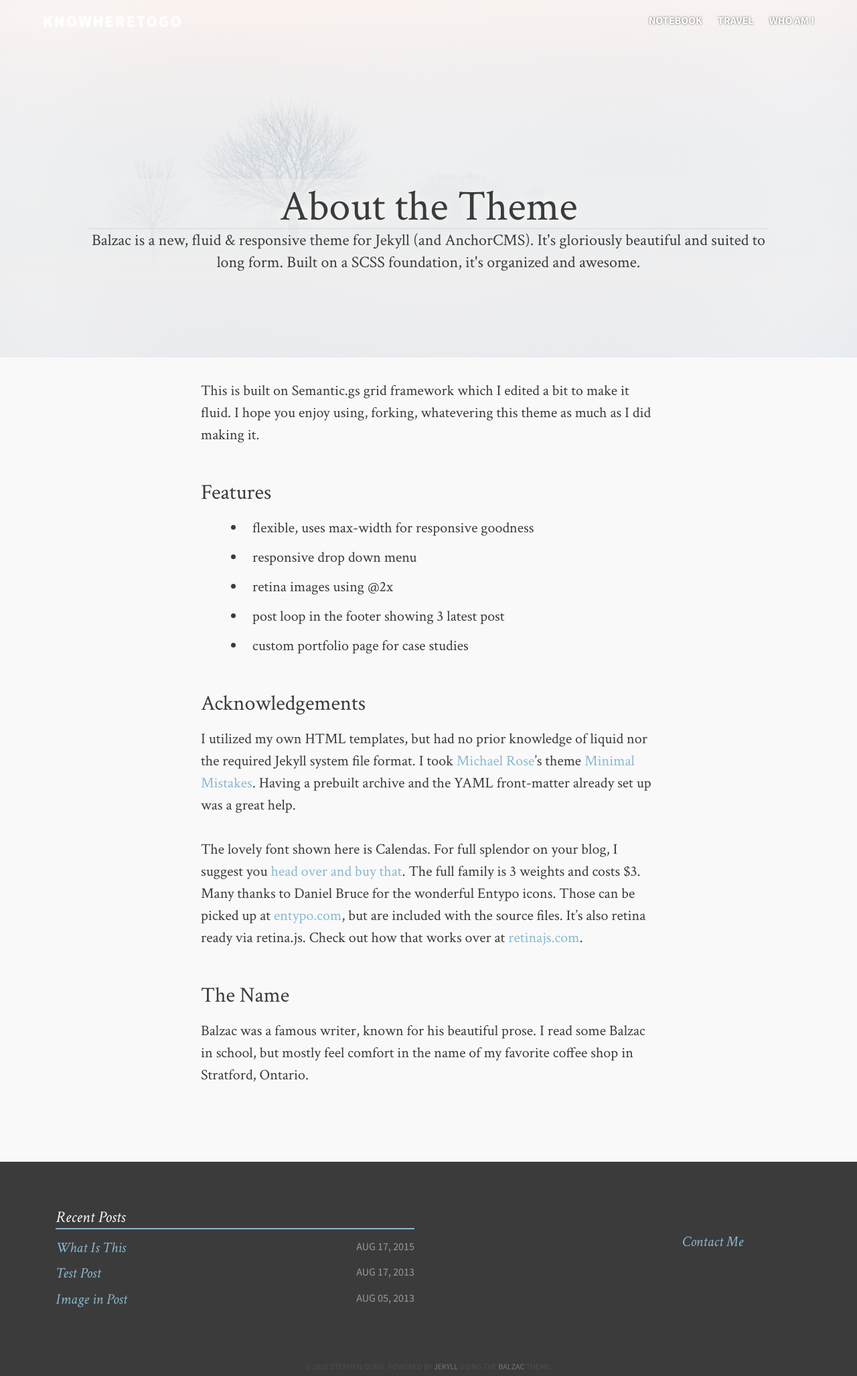
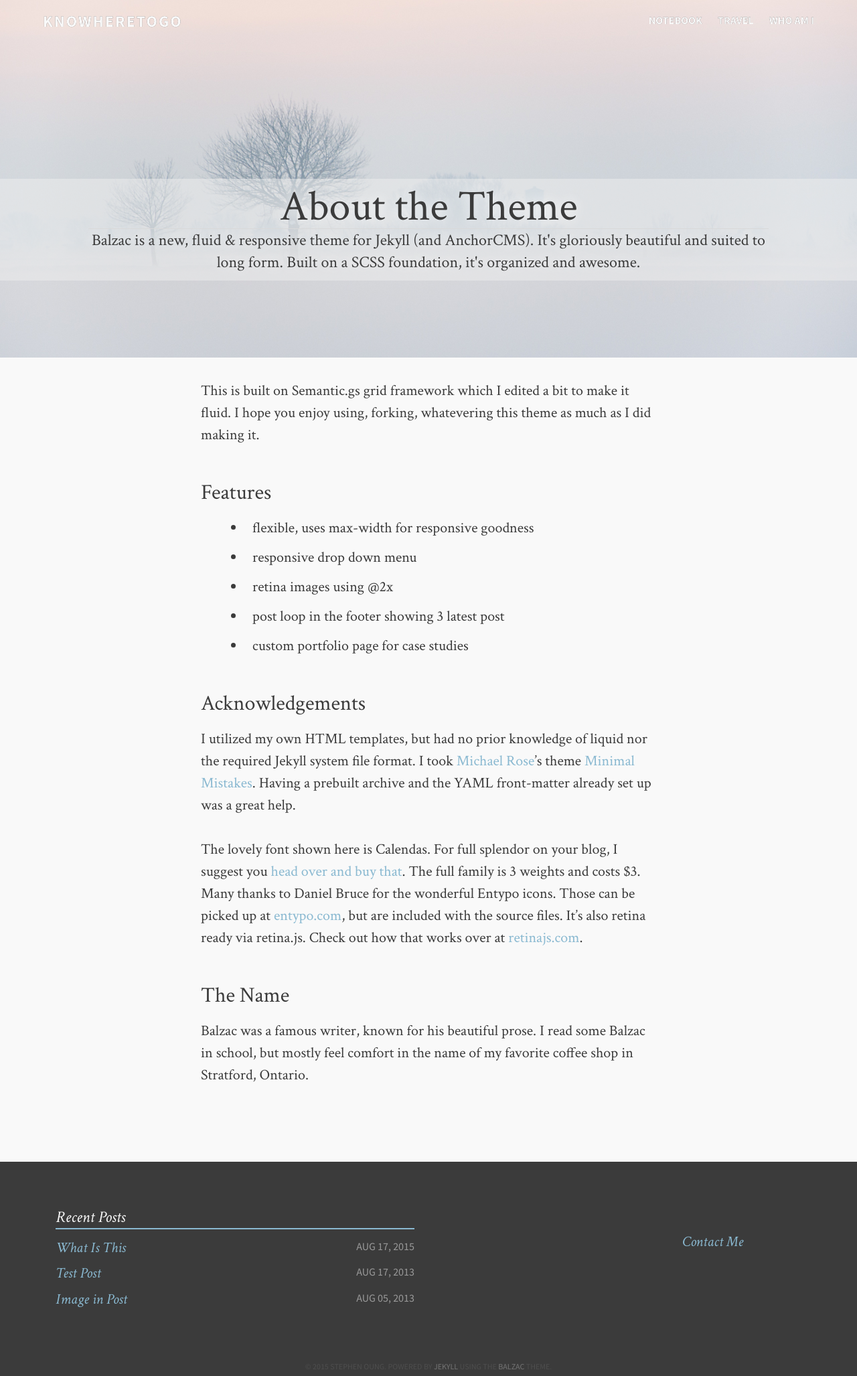
Before and after one commit to stef0u/stef0u.github.io, a Jekyll site: the page built from about.md, in a window 1280 px wide. Shown: the whole page at 67% size. Built offline with Jekyll 4.4.1, drawn with Linux system fonts in a browser that asks for light colours.

Commit message:
removed shadows from nav. and fixed url grab for featured-image

```diff
--- a/_layouts/post.html
+++ b/_layouts/post.html
@@ -1,8 +1,14 @@
 {% if page.image.feature %}
 	{% include head.html %}
 	<section class="article">
-		<div class="overlay overlay-lighter"></div>
-		<div class="featured-image" style="background-image: url({{ site.url }}/images/{{ page.image.feature }})">
+		{% if page.image.overlay %}
+			<div class="overlay overlay-lighter"></div>
+		{% endif %}
+		{% if page.image.feature contains 'https://' | escape or page.image.feature contains 'http://' | escape %}
+			<div class="featured-image" style="background-image: url({{ page.image.feature }})">
+		{% else %}
+			<div class="featured-image" style="background-image: url({{ site.url }}/images/{{ page.image.feature }})">
+		{% endif %}
 			{% include titleDescription.html %}
 		</div>
 {% else %}
--- a/_sass/_styles.scss
+++ b/_sass/_styles.scss
@@ -191,7 +191,6 @@
 }
 
 #bump .darken {
-
       a {
       color: $black;
       @include transit(all, .2s, ease-in-out);
@@ -239,12 +238,13 @@
       text-transform: uppercase;
   }
   a {
-      color: #fff;
-      @include tshd(0, 0, 10px, rgba(255,255,255,.6));
+      color: $white;
+      @include tshd(0, 0, 0, rgba(0,0,0,.6));
       @include transit(all, .2s, ease);
 
       &:hover {
-        @include tshd(0, 0, 10px, rgba(0,0,0,.6));
+        color: $black;
+        @include tshd(0, 0, 0, rgba(240,240,240,1));
         @include transit(all, .2s, ease);
       }
   }
@@ -265,11 +265,12 @@
     position: relative;
     margin-left: 20px;
     a {
-        color: white;
-        @include tshd(0, 0, 3px, rgba(0,0,0,.6));
+        color: $white;
+        @include tshd(0, 0, 0, rgba(0,0,0,.6));
         @include transit(all, .2s, ease);
         &:hover {
-            @include tshd(0, 0, 3px, rgba(255,255,255,.6));
+            color: $black;
+            @include tshd(0, 0, 3, rgba(240,240,240,.6));
             @include transit(all, .2s, ease);
         }
     }
```
Also changed, not shown: _posts/2013-08-05-post-with-feature.md (+2 -1 lines).
